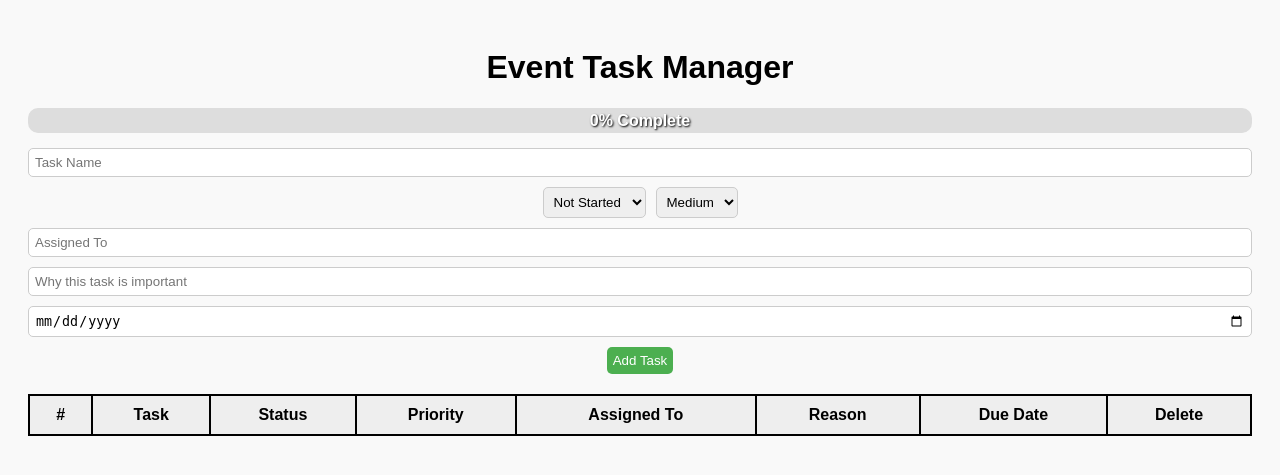
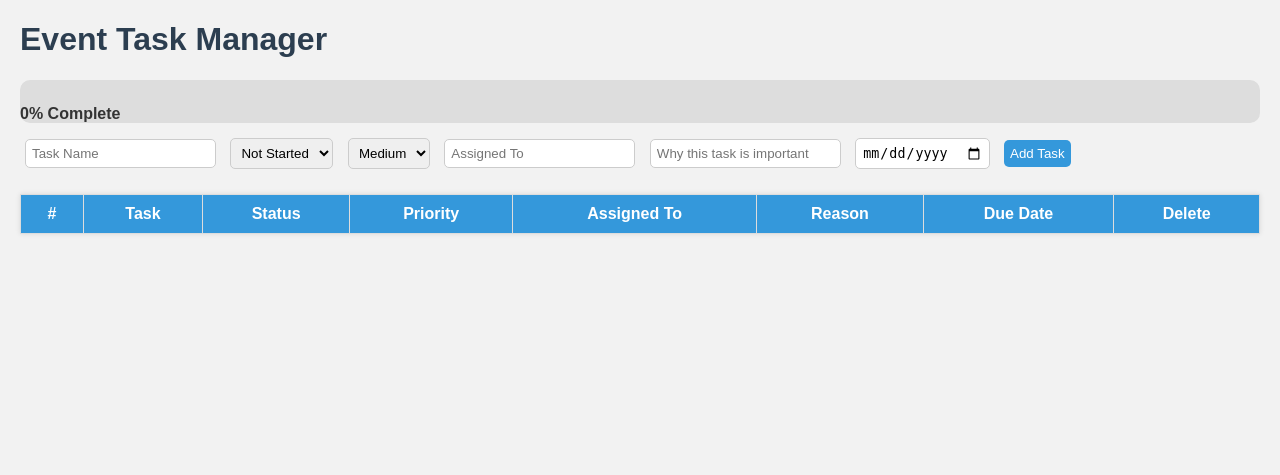
Before and after one commit to AliyaanZaidi/C-Users-qazai-Desktop-majlis, a Flask app: page / in a window 1280 px wide. Shown: the top 475 px of the page. Run offline with Flask 3, Linux system fonts and the light colour scheme; lists and menus that the app fills with data are empty.

Commit message:
Update style.css

```diff
--- a/static/style.css
+++ b/static/style.css
@@ -1,99 +1,82 @@
 body {
     font-family: Arial, sans-serif;
-    padding: 20px;
-    background-color: #f9f9f9;
+    margin: 20px;
+    background: #f2f2f2;
+    color: #333;
 }
 
 h1 {
-    text-align: center;
-}
-
-/* Progress bar styles */
-.progress-container {
-    width: 100%;
-    background-color: #ddd;
-    border-radius: 10px;
-    margin: 15px 0;
-    position: relative;
-    height: 25px;
-}
-
-.progress-bar {
-    height: 100%;
-    background-color: #4CAF50;
-    border-radius: 10px 0 0 10px;
-    transition: width 0.4s ease;
-}
-
-.progress-text {
-    position: absolute;
-    width: 100%;
-    text-align: center;
-    line-height: 25px;
-    font-weight: bold;
-    color: #fff;
-    text-shadow: 1px 1px 2px black;
-    top: 0;
-    left: 0;
+    color: #2c3e50;
 }
 
 form {
     margin-bottom: 20px;
-    display: flex;
-    gap: 10px;
-    flex-wrap: wrap;
-    justify-content: center;
 }
 
 input, select, button {
     padding: 6px;
+    margin: 5px;
+    border: 1px solid #ccc;
     border-radius: 5px;
-    border: 1px solid #ccc;
 }
 
 button {
-    background-color: #4CAF50;
+    background-color: #3498db;
     color: white;
     border: none;
     cursor: pointer;
 }
 
 button:hover {
-    background-color: #45a049;
+    background-color: #2980b9;
 }
 
 table {
     width: 100%;
     border-collapse: collapse;
-    margin-top: 20px;
+    margin-top: 10px;
+    background: white;
+    box-shadow: 0 0 5px rgba(0,0,0,0.1);
 }
 
 th, td {
-    border: 2px solid black;
+    border: 1px solid #ddd;
     padding: 10px;
     text-align: center;
 }
 
 th {
-    background-color: #eee;
-}
-
-input[type="text"], input[type="date"] {
-    width: 100%;
+    background-color: #3498db;
+    color: white;
 }
 
 .delete-btn {
-    background-color: #e74c3c;
+    background-color: red;
     color: white;
-    border: none;
-    padding: 6px 10px;
-    border-radius: 5px;
-    cursor: pointer;
+    padding: 4px 8px;
+    border-radius: 4px;
 }
 
-.edit-form {
-    display: flex;
-    gap: 10px;
-    flex-wrap: wrap;
-    justify-content: center;
+.progress-container {
+    background-color: #ddd;
+    border-radius: 10px;
+    overflow: hidden;
+    margin: 10px 0;
 }
+
+.progress-bar {
+    height: 25px;
+    background-color: #27ae60;
+    line-height: 25px;
+    color: white;
+    text-align: center;
+}
+
+.progress-text {
+    font-weight: bold;
+    margin-top: 5px;
+}
+
+.new-event-form {
+    margin-top: 10px;
+}
```
